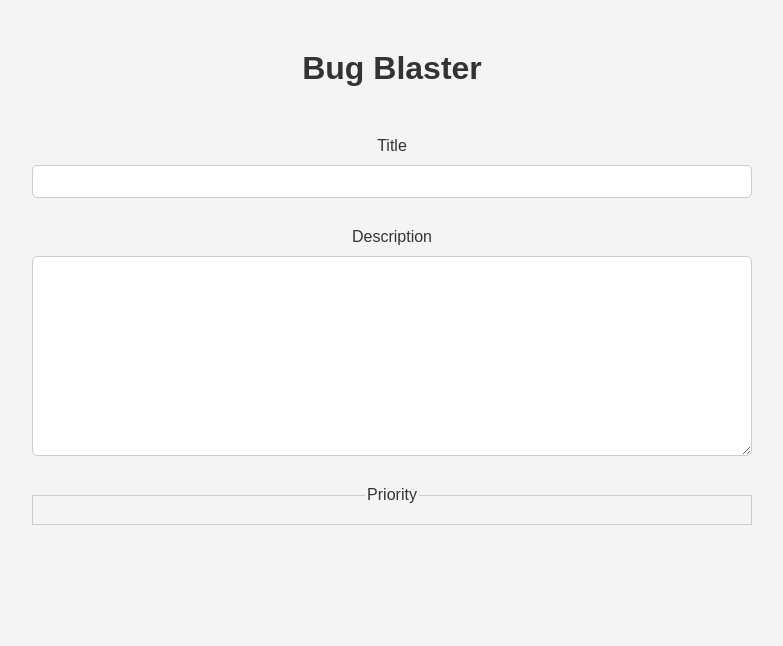
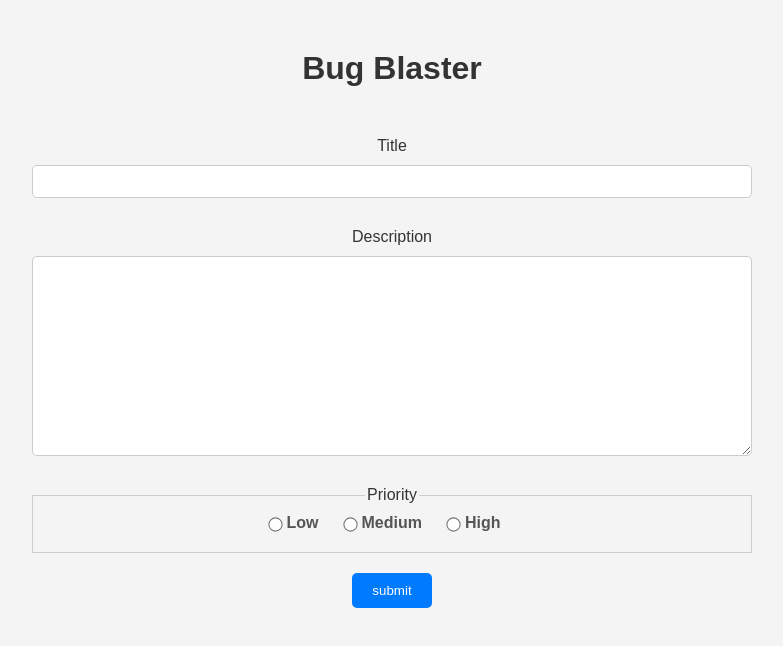
Before and after one commit to alimanhal/Buf-Blaster, a React (Create React App) app: page / in a window 1280 px wide. Shown: the top 646 px of the page, without its empty margins (248-1031 px from the left). Built offline with nearby package versions, Linux system fonts and the light colour scheme.

Commit message:
add reducer

```diff
--- a/src/App.js
+++ b/src/App.js
@@ -1,14 +1,22 @@
 import logo from './logo.svg';
 import './App.css';
 import './styles.css';
+import { useReducer } from 'react';
 import TicketForm from './components/TicketForm';
+import ticketReducer from './reducers/ticketReducer';
 
 function App() {
+
+  const initialState = {tickets: []};
+
+  const [state, dispatch] = useReducer(ticketReducer, initialState);
+
+
   return (
     <div className="App">
       <div className='container'>
         <h1>Bug Blaster</h1>
-        <TicketForm/>
+        <TicketForm dispatch={dispatch}/>
       </div>
     </div>
   );
--- a/src/components/TicketForm.js
+++ b/src/components/TicketForm.js
@@ -1,7 +1,8 @@
 
+import { type } from "@testing-library/user-event/dist/type";
 import React ,{useState} from "react";
 
-export default function TicketForm() {
+export default function TicketForm({dispatch}) {
     const [title , setTitle] = useState('');
     const [description , setDescription] = useState('');
     const [priority , setPriority] = useState('');
@@ -19,8 +20,23 @@ export default function TicketForm() {
 
     const handleSubmit = (e) =>{
         e.preventDefault();
+        const ticketData = {
+            id: new Date().toISOString(),
+            title,
+            description,
+            priority
+        }
+
+
+        dispatch({
+            type: 'ADD_TICKET',
+            payload: ticketData
+        });
         clearForm();
+        console.log(ticketData);
     }
+
+
 
     return(
         <form onSubmit={handleSubmit}  className="ticket-form">
@@ -30,7 +46,7 @@ export default function TicketForm() {
                 type="text"
                  value={title}
                  className="form-input"
-                 onChange={e => setTitle(e.target.validationMessage)}>
+                 onChange={(e)=> setTitle(e.target.value)}>
 
                  </input>
             </div>
@@ -38,15 +54,29 @@ export default function TicketForm() {
                 <label>Description</label>
                 <textarea
                 type="text"
-                 value={title}
+                 value={description}
                  className="form-input"
-                 onChange={e => setDescription(e.target.validationMessage)}>
+                 onChange={(e) => setDescription(e.target.value)}>
                  </textarea>
             </div>
 
             <fieldset className="priority-fieldset">
                 <legend>Priority</legend>
+                {Object.entries(priorityLabels).map(([value, label]) => (
+                    <label key={value} className="priority-label">
+                        <input
+                            type="radio"
+                            value={value}
+                            checked={priority === value}
+                            className="priority-input"
+                            onChange={(e) => setPriority(e.target.value)}
+                        ></input>
+                        {label}
+                    </label>
+                )
+            )}
             </fieldset>
+            <button type="submit" className=" button">submit</button>
         </form>
     );
 }
--- /dev/null
+++ b/src/reducers/ticketReducer.js
@@ -0,0 +1,20 @@
+export default function ticketReducer(state, action) {
+    switch (action.type) {
+        case 'ADD_TICKET':
+            return  {...state, tickets: [...state.tickets, action.payload]};
+        case 'UPDATE_TICKET':
+            return  {
+                ...state,
+                tickets: state.ticket.map(
+                    ticket => ticket.id === action.payload.id ? action.payload : ticket
+                )
+            }
+        case 'DELETE_TICKET':
+            return{
+                ...state,
+                tickets: state.tickets.filter(ticket => ticket.id !== action.payload.id)
+            }
+        default:
+            return state;
+    }
+}
```
